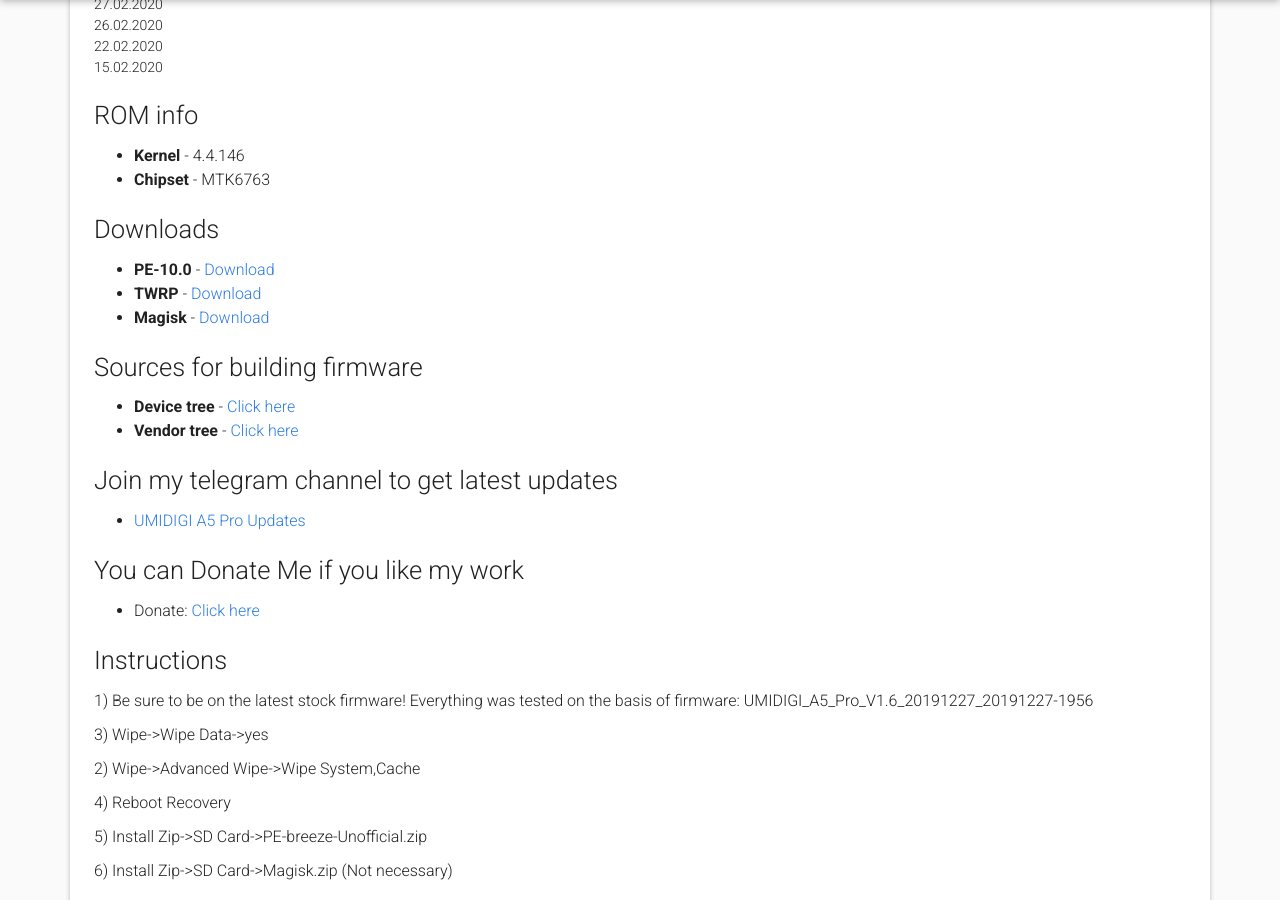
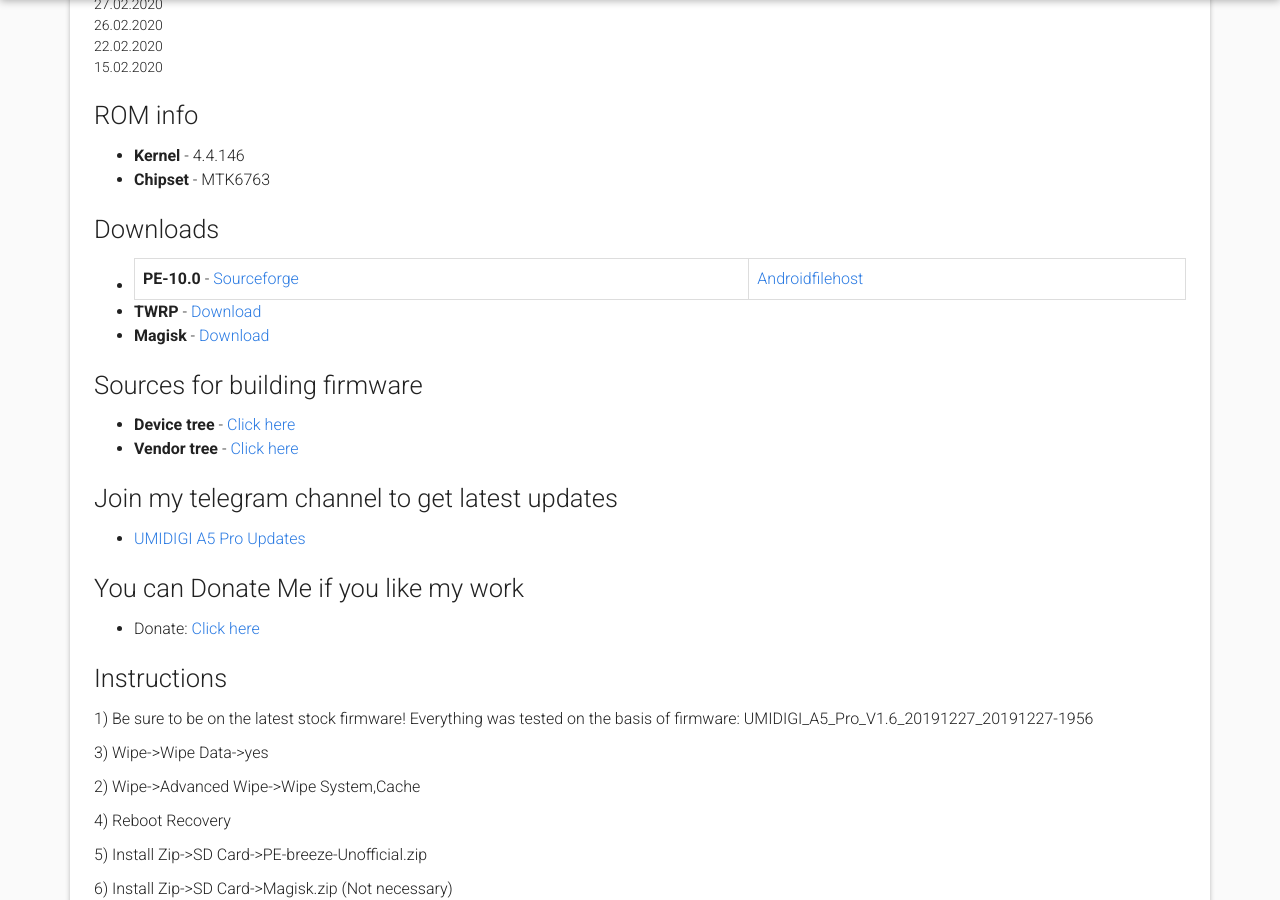
Before and after one commit to Hadenix/Hadenix.github.io, a Jekyll site: the page built from _posts/2020-03-30-pe-10-breeze.md, in a window 1280 px wide and 900 px high, scrolled down 2028 px. Built offline with Jekyll 4.4.1, drawn with Linux system fonts in a browser that asks for light colours; nearby versions of some CDN libraries.

Commit message:
Update 2020-03-30-pe-10-breeze.md

```diff
--- a/_posts/2020-03-30-pe-10-breeze.md
+++ b/_posts/2020-03-30-pe-10-breeze.md
@@ -82,7 +82,7 @@
 * **Chipset** - MTK6763
 
 ### Downloads
-* **PE-10.0** - [Download](https://sourceforge.net/projects/umidigi-mt6763-dev/files/ROM/Non-Treble/PixelExperience/)
+* **PE-10.0** - [Sourceforge](https://sourceforge.net/projects/umidigi-mt6763-dev/files/ROM/Non-Treble/PixelExperience/) | [Androidfilehost](https://androidfilehost.com/?w=files&flid=305366)
 * **TWRP** - [Download](https://sourceforge.net/projects/umidigi-mt6763-dev/files/TWRP/)
 * **Magisk** - [Download](https://github.com/topjohnwu/Magisk/releases)
 
```
